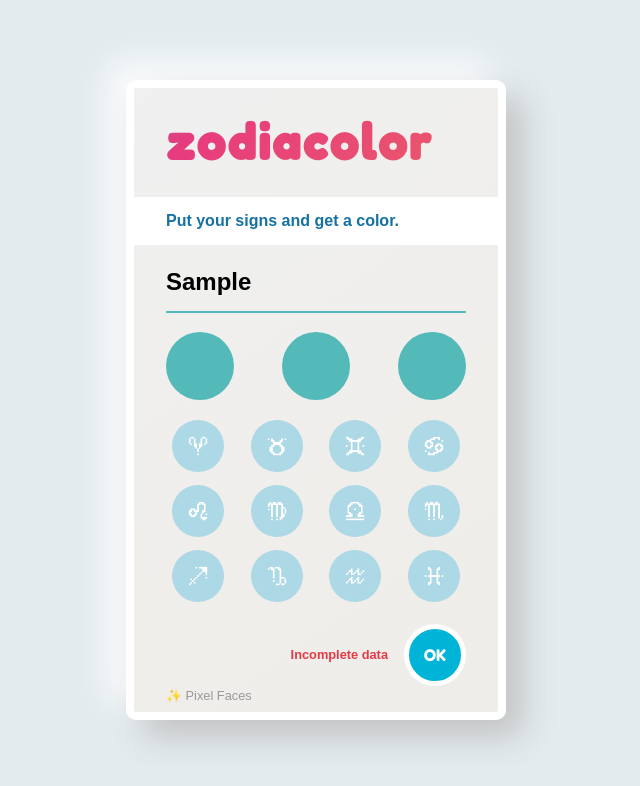
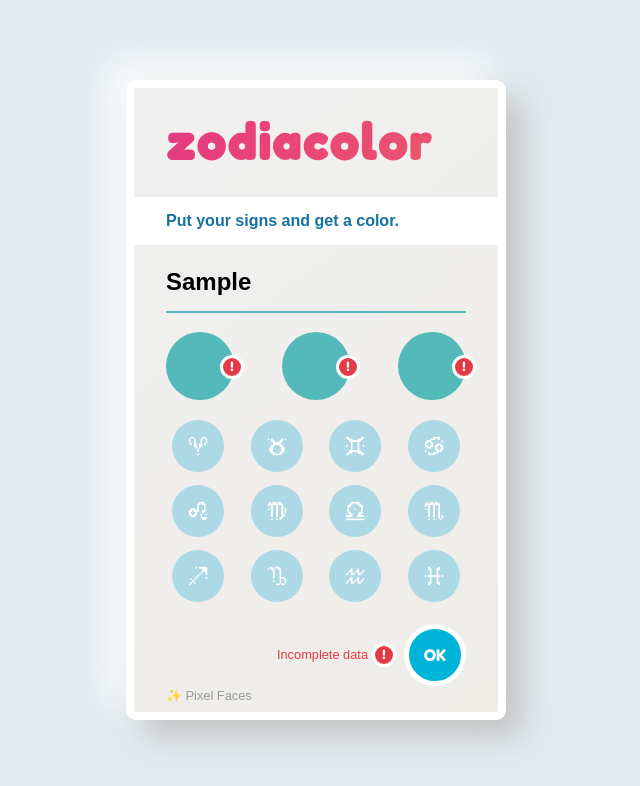
Before and after one commit to PabloMesquida/zodiacolor, a React (Create React App) app: page / in a window 1280 px wide. Both pictures are taken after typing "Sample" into the empty fields and a click on the input "OK". Shown: the top 786 px of the page, without its empty margins (324-964 px from the left). Built offline with nearby package versions, Linux system fonts and the light colour scheme; no server answers.

Commit message:
validate

```diff
--- a/src/components/CrudApi.js
+++ b/src/components/CrudApi.js
@@ -30,6 +30,7 @@ const CrudApi = () => {
   }, [url]);
 
   const createData = (data) => {
+    console.log("createData");
     data.id = Date.now();
     let options = {
       body: data,
--- a/src/components/CrudForm.js
+++ b/src/components/CrudForm.js
@@ -1,5 +1,5 @@
 import React, { useState, useRef } from "react";
-import { useSprings } from "react-spring";
+import { useSprings, config } from "react-spring";
 import { useDrag } from "@use-gesture/react";
 import {
   InputsContainer,
@@ -9,6 +9,7 @@ import {
   TargetDiv,
   TargetDivRef,
   TargetCont,
+  TargetsCont,
   FormSection,
   InputName,
   TargetDesign,
@@ -17,6 +18,7 @@ import {
   InputSubmit,
   Credits,
   Messages,
+  Alert,
 } from "./CrudForm.styles.js";
 import data from "../helpers/signs.json";
 
@@ -41,6 +43,7 @@ const CrudForm = ({ createData }) => {
   const [props, api] = useSprings(data.signs.length, () => ({
     x: 0,
     y: 0,
+    config: { mass: 1, tension: 500, friction: 18 },
   }));
 
   const bind = useDrag(
@@ -120,7 +123,12 @@ const CrudForm = ({ createData }) => {
 
   const handleSubmit = (e) => {
     e.preventDefault();
-    if (!form.name || !form.sun || !form.ascendant || !form.moon) {
+    if (
+      !form.name ||
+      (!form.sun && form.sun !== 0) ||
+      (!form.ascendant && form.ascendant !== 0) ||
+      (!form.moon && form.moon !== 0)
+    ) {
       setMessage("Incomplete data");
       return;
     }
@@ -138,7 +146,7 @@ const CrudForm = ({ createData }) => {
   const setSign = (target, sign, targetRef, targetCont) => {
     setForm({ ...form, [target]: sign });
     targetCont.style.cssText =
-      "border: 10px solid white; background-color: white; ";
+      "border: 10px solid white; background-color: white;";
     targetRef.style.zIndex = -100;
     setAttachedSun(false);
     setAttachedAsc(false);
@@ -154,18 +162,17 @@ const CrudForm = ({ createData }) => {
             y: 0,
           };
       });
-    }, 1000);
+    }, 500);
     setTimeout(() => {
       document.getElementById(sign).style.cssText =
         "animation: scale-up-center 0.2s ease-in-out both;";
-    }, 2000);
+    }, 1000);
     setTimeout(() => {
       document.getElementById(sign).style.removeProperty("animation");
-    }, 2300);
+    }, 1200);
   };
 
   const setStatic = (target, id) => {
-    console.log(data.signs[id].img);
     target.style.cssText = `border: 10px solid white; background-image: url(signs/imgs/${data.signs[id].img}); background-size: cover;  background-position: center; background-color: lightblue;`;
   };
 
@@ -181,37 +188,51 @@ const CrudForm = ({ createData }) => {
               onChange={handleChange}
               value={form.name}
             />
+            {message && !form.name && <Alert sec="name">!</Alert>}
           </NameContainer>
+          <TargetsCont>
+            <TargetDesign>
               <TargetCont>
-            <TargetDesign>
                 <TargetDiv
                   size={TARGET_SIZE}
                   attached={attachedSun}
                   id="target-sun"
                 />
+                {message && !form.sun && form.sun !== 0 && (
+                  <Alert sec="target">!</Alert>
+                )}
+              </TargetCont>
+              <TargetCont>
                 <TargetDiv
                   size={TARGET_SIZE}
                   attached={attachedAsc}
                   id="target-asc"
                 />
+                {message && !form.ascendant && form.ascendant !== 0 && (
+                  <Alert sec="target">!</Alert>
+                )}
+              </TargetCont>
+              <TargetCont>
                 <TargetDiv
                   size={TARGET_SIZE}
                   attached={attachedMoon}
                   id="target-moon"
                 />
+                {message && !form.moon && form.moon !== 0 && (
+                  <Alert sec="target">!</Alert>
+                )}
+              </TargetCont>
             </TargetDesign>
             <TargetRef>
               <TargetDivRef ref={targetRefSun} />
               <TargetDivRef ref={targetRefAsc} />
               <TargetDivRef ref={targetRefMoon} />
             </TargetRef>
-          </TargetCont>
+          </TargetsCont>
         </FormSection>
         <input id="sun" name="sun" type="hidden" value={form.sun} />
         <input name="ascendant" type="hidden" value={form.ascendant} />
         <input name="moon" type="hidden" value={form.moon} />
-
-        {/*  <input type="reset" value="Limpiar" onClick={handleReset} /> */}
 
         <SignContainer>
           {props && props.length > 0 ? (
@@ -232,7 +253,12 @@ const CrudForm = ({ createData }) => {
           )}
         </SignContainer>
         <SubmitContainer>
-          <Messages>{message}</Messages>
+          {message && (
+            <Messages>
+              {message} <Alert>!</Alert>
+            </Messages>
+          )}
+
           <InputSubmit type="submit" value="OK" onClick={handleSubmit} />
         </SubmitContainer>
       </form>
--- a/src/components/CrudForm.styles.js
+++ b/src/components/CrudForm.styles.js
@@ -6,7 +6,16 @@ export const InputsContainer = styled.div`
 `;
 
 export const NameContainer = styled.div`
+  position: relative;
+  display: flex;
+  justify-content: flex-end;
   width: 100%;
+`;
+
+export const TargetCont = styled.div`
+  position: relative;
+  display: flex;
+  justify-content: flex-end;
 `;
 
 export const FormSection = styled.div`
@@ -57,6 +66,7 @@ export const SignContainers = styled.div`
 `;
 
 export const InputName = styled.input`
+  position: abosolute;
   width: 100%;
   height: 68px;
   background-color: transparent;
@@ -79,7 +89,6 @@ export const InputSubmit = styled.input`
   border-radius: 50px;
   margin-top: 10px;
   background-color: ${({ theme }) => theme.colorSubmitOk};
-  border: 0;
   font-family: "Fredoka One", cursive;
   font-size: 1rem;
   color: white;
@@ -101,7 +110,7 @@ export const TargetDivRef = styled.div`
   border-radius: 50px;
 `;
 
-export const TargetCont = styled.div`
+export const TargetsCont = styled.div`
   position: relative;
   display: flex;
   justify-content: space-between;
@@ -150,11 +159,37 @@ export const Credits = styled.p`
 export const Messages = styled.div`
   width: 200px;
   height: 62px;
-  margin-right: 1rem;
+  margin-right: 0rem;
   display: flex;
   justify-content: flex-end;
   align-items: center;
   font-size: 0.8rem;
-  font-weight: bolder;
+  font-weight: 500;
   color: ${({ theme }) => theme.colorError};
 `;
+
+export const Alert = styled.span`
+  ${({ sec }) =>
+    sec === "name" &&
+    `position: absolute;
+     top: 20px;
+  `}
+  ${({ sec }) =>
+    sec === "target" &&
+    `position: absolute;
+     left: 50px;
+     top: 15px;
+  `}
+  display: flex;
+  justify-content: center;
+  align-items: center;
+  width: 1.5rem;
+  height: 1.5rem;
+  font-family: "Fredoka One", cursive;
+  font-size: 0.8rem;
+  color: white;
+  background-color: ${({ theme }) => theme.colorError};
+  border-radius: 15px;
+  border: 3px solid white;
+  margin: 0.5rem 0.5rem 0.5rem 0.25rem;
+`;
```
Lines whose indentation alone changed are shown as unchanged.
